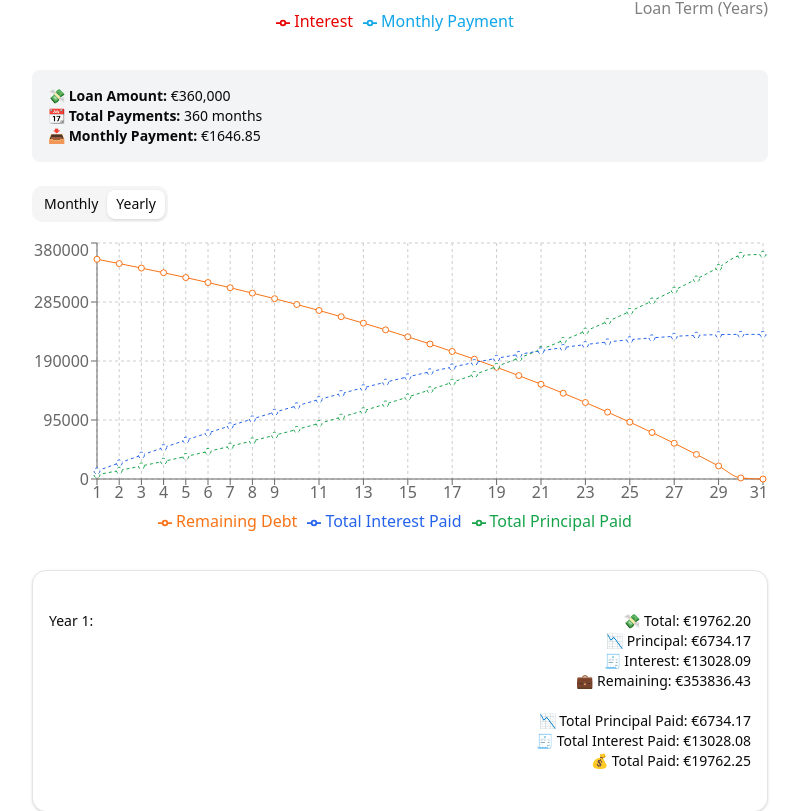
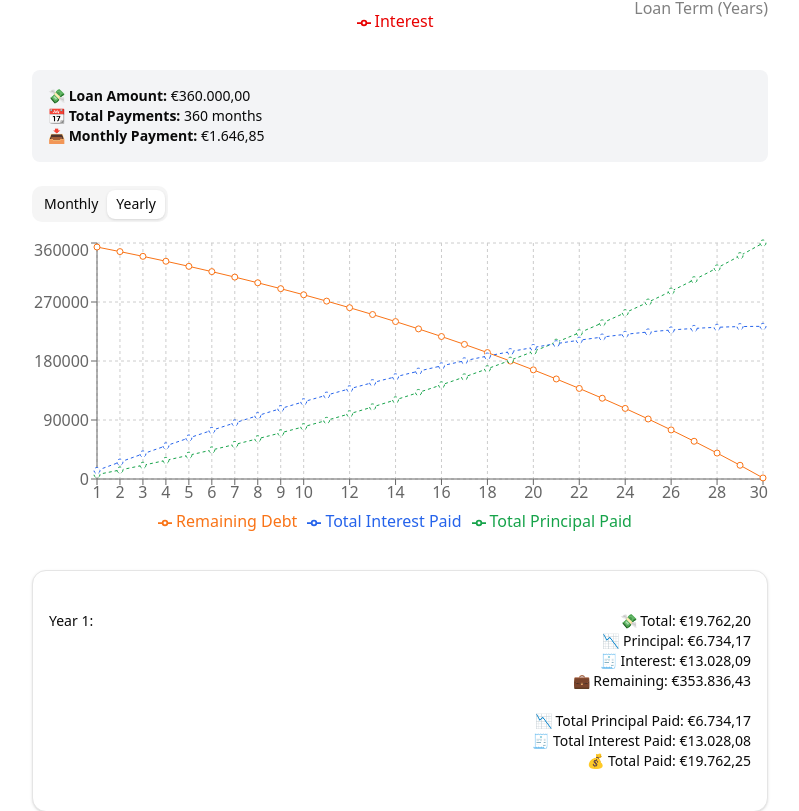
Before and after one commit to HKhademian/morgage-calculator, a Next.js app: page / in a window 1280 px wide. Shown: the part 486-1297 px from the top of the page, without its empty margins (240-1039 px from the left). Built offline with nearby package versions, Linux system fonts and the light colour scheme.

Commit message:
format values

```diff
--- a/app/page.tsx
+++ b/app/page.tsx
@@ -24,6 +24,7 @@ import {
   groupByYear,
   numberOrDefault,
   generateRepaymentPlan,
+  formatCurrency,
 } from "@/lib/morgage";
 
 const enum eViewMode {
@@ -54,7 +55,7 @@ export default function MortgageCalculator() {
     ? groupByYear(schedule, loanTerm)
     : schedule;
 
-  const repaymentPlan = generateRepaymentPlan(loanAmount, monthlyInterest);
+  const repaymentPlan = generateRepaymentPlan(loanAmount, interestRate);
 
   return (
     <div className="max-w-3xl mx-auto p-4">
@@ -100,17 +101,22 @@ export default function MortgageCalculator() {
       </div>
 
       <div className="mb-8">
-        <ResponsiveContainer width="100%" height={300}>
+        <ResponsiveContainer width="100%" height={150}>
           <LineChart data={repaymentPlan}>
             <CartesianGrid strokeDasharray="3 3" />
             <Legend />
             <YAxis />
             <XAxis dataKey="term" label={{ value: "Loan Term (Years)", position: "insideBottomRight", offset: -5 }} />
-
-            <Tooltip formatter={(value: number) => `€${value.toFixed(2)}`} />
+            <Tooltip formatter={formatCurrency} />
             <Line type="monotone" dataKey="monthlyPayment" stroke="#0ea5e9" name="Monthly Payment" />
-            {/* <Line type="monotone" dataKey="totalPaid" stroke="#e90e50ff" name="Total Paid" /> */}
-
+          </LineChart>
+        </ResponsiveContainer>
+        <ResponsiveContainer width="100%" height={150}>
+          <LineChart data={repaymentPlan}>
+            <CartesianGrid strokeDasharray="3 3" />
+            <Legend />
+            <YAxis />
+            <XAxis dataKey="term" label={{ value: "Loan Term (Years)", position: "insideBottomRight", offset: -5 }} />
             <Tooltip formatter={(value: number) => `${value.toFixed(2)} %`} />
             <Line type="monotone" dataKey="interest" stroke="#e80000ff" name="Interest" />
           </LineChart>
@@ -118,9 +124,9 @@ export default function MortgageCalculator() {
       </div>
 
       <div className="mb-6 p-4 bg-gray-100 rounded-md text-sm">
-        <p>💸 <strong>Loan Amount:</strong> €{loanAmount.toLocaleString()}</p>
+        <p>💸 <strong>Loan Amount:</strong> {formatCurrency(loanAmount)}</p>
         <p>📆 <strong>Total Payments:</strong> {totalPayments} months</p>
-        <p>📥 <strong>Monthly Payment:</strong> €{monthlyPayment.toFixed(2)}</p>
+        <p>📥 <strong>Monthly Payment:</strong> {formatCurrency(monthlyPayment)}</p>
       </div>
 
 
@@ -137,7 +143,7 @@ export default function MortgageCalculator() {
             <CartesianGrid strokeDasharray="3 3" />
             <XAxis dataKey={view === eViewMode.YEARLY ? "year" : "month"} />
             <YAxis />
-            <Tooltip formatter={(value: number) => `€${value.toFixed(2)}`} />
+            <Tooltip formatter={formatCurrency} />
             <Legend />
             {/* <Line type="monotone" dataKey="principal" stroke="#4ade80" name="Principal" />
             <Line type="monotone" dataKey="interest" stroke="#60a5fa" name="Interest" /> */}
@@ -156,14 +162,14 @@ export default function MortgageCalculator() {
                 {view === eViewMode.YEARLY ? `Year ${entry.year}` : `Month ${entry.month} (Year ${entry.year})`}:
               </span>
               <span className="flex flex-col items-end">
-                <span>💸 Total: €{entry.total.toFixed(2)}</span>
-                <span>📉 Principal: €{entry.principal.toFixed(2)}</span>
-                <span>🧾 Interest: €{entry.interest.toFixed(2)}</span>
-                <span>💼 Remaining: €{entry.remainingDebt.toFixed(2)}</span>
+                <span>💸 Total: {formatCurrency(entry.total)}</span>
+                <span>📉 Principal: {formatCurrency(entry.principal)}</span>
+                <span>🧾 Interest: {formatCurrency(entry.interest)}</span>
+                <span>💼 Remaining: {formatCurrency(entry.remainingDebt)}</span>
                 <br />
-                <span>📉 Total Principal Paid: €{entry.totalPrincipalPaid.toFixed(2)}</span>
-                <span>🧾 Total Interest Paid: €{entry.totalInterestPaid.toFixed(2)}</span>
-                <span>💰 Total Paid: €{(entry.totalPrincipalPaid + entry.totalInterestPaid).toFixed(2)}</span>
+                <span>📉 Total Principal Paid: {formatCurrency(entry.totalPrincipalPaid)}</span>
+                <span>🧾 Total Interest Paid: {formatCurrency(entry.totalInterestPaid)}</span>
+                <span>💰 Total Paid: {formatCurrency(entry.totalPrincipalPaid + entry.totalInterestPaid)}</span>
               </span>
             </CardContent>
           </Card>
--- a/lib/morgage.ts
+++ b/lib/morgage.ts
@@ -1,6 +1,17 @@
 
 export function range(min: number, max: number): number[] {
-    return Array.from({ length: max - min + 1 }, (_, i) => i + min);
+    return Array.from({ length: max - min }, (_, i) => i + min);
+}
+
+export function formatCurrency(value: number): string {
+    return `€${value.toLocaleString("en-DE", {
+        minimumFractionDigits: 2,
+        maximumFractionDigits: 2,
+    })}`;
+}
+
+export function round(value: number): number {
+    return Number(value.toFixed(2));
 }
 
 export function numberOrDefault(value: number | string, defaultValue: number = 0): number {
@@ -25,7 +36,7 @@ export function generateSchedule(loanAmount: number, monthlyInterest: number, mo
     let cumulativePrincipal = 0;
     let cumulativeInterest = 0;
 
-    return range(0, totalPayments).map(i => {
+    return range(1, totalPayments + 1).map(month => {
         const interest = remainingDebt * monthlyInterest;
         const principal = monthlyPayment - interest;
         const currentDebt = remainingDebt;
@@ -34,39 +45,39 @@ export function generateSchedule(loanAmount: number, monthlyInterest: number, mo
         cumulativeInterest += interest;
 
         return {
-            month: i + 1,
-            year: Math.floor(i / 12) + 1,
-            remainingDebt: Number(currentDebt.toFixed(2)),
-            principal: Number(principal.toFixed(2)),
-            interest: Number(interest.toFixed(2)),
-            total: Number(monthlyPayment.toFixed(2)),
-            totalPrincipalPaid: Number(cumulativePrincipal.toFixed(2)),
-            totalInterestPaid: Number(cumulativeInterest.toFixed(2)),
+            month: month,
+            year: Math.floor((month - 1) / 12) + 1,
+            remainingDebt: round(currentDebt),
+            principal: round(principal),
+            interest: round(interest),
+            total: round(monthlyPayment),
+            totalPrincipalPaid: round(cumulativePrincipal),
+            totalInterestPaid: round(cumulativeInterest),
         };
     });
 }
 
 export function groupByYear(schedule: any[], loanTerm: number) {
-    return range(0, loanTerm).map(i => {
-        const yearData = schedule.slice(i * 12, (i + 1) * 12);
+    return range(1, loanTerm + 1).map(year => {
+        const yearData = schedule.slice((year - 1) * 12, year * 12);
         const sum = (key: any) => yearData.reduce((a, b) => a + (b as any)[key], 0);
         return {
-            month: undefined,
-            year: i + 1,
-            principal: Number(sum("principal").toFixed(2)),
-            interest: Number(sum("interest").toFixed(2)),
-            total: Number(sum("total").toFixed(2)),
-            remainingDebt: Number((yearData.at(-1)?.remainingDebt ?? 0).toFixed(2)),
-            totalPrincipalPaid: Number((yearData.at(-1)?.totalPrincipalPaid ?? 0).toFixed(2)),
-            totalInterestPaid: Number((yearData.at(-1)?.totalInterestPaid ?? 0).toFixed(2)),
+            month: 0,
+            year: year,
+            principal: round(sum("principal")),
+            interest: round(sum("interest")),
+            total: round(sum("total")),
+            remainingDebt: round((yearData.at(-1)?.remainingDebt ?? 0)),
+            totalPrincipalPaid: round((yearData.at(-1)?.totalPrincipalPaid ?? 0)),
+            totalInterestPaid: round((yearData.at(-1)?.totalInterestPaid ?? 0)),
         };
     });
 }
 
 
 export function generateRepaymentPlan(loanAmount: number, interestRate: number) {
-    return range(4, 30).map((i) => {
-        const term = i + 1;
+    return range(5, 30 + 1).map((i) => {
+        const term = i;
         const monthlyInterest = calculateMonthlyInterest(interestRate);
         const totalPayments = calculateTotalPayments(term);
         const monthlyPayment = calculateMonthlyPayment(loanAmount, monthlyInterest, totalPayments);
@@ -74,9 +85,9 @@ export function generateRepaymentPlan(loanAmount: number, interestRate: number)
         const interest = totalPaid / loanAmount * 100;
         return {
             term,
-            interest: Number(interest.toFixed(4)),
-            totalPaid: Number(totalPaid.toFixed(2)),
-            monthlyPayment: Number(monthlyPayment.toFixed(2)),
+            interest: round(interest),
+            totalPaid: round(totalPaid),
+            monthlyPayment: round(monthlyPayment),
         };
     });
 }
```
